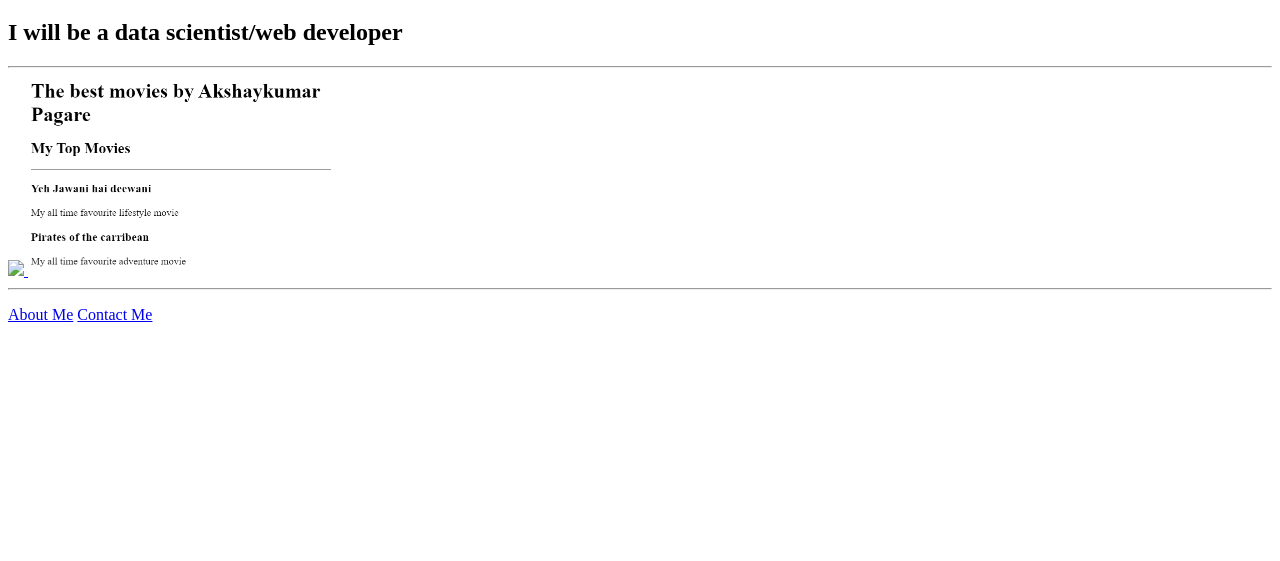
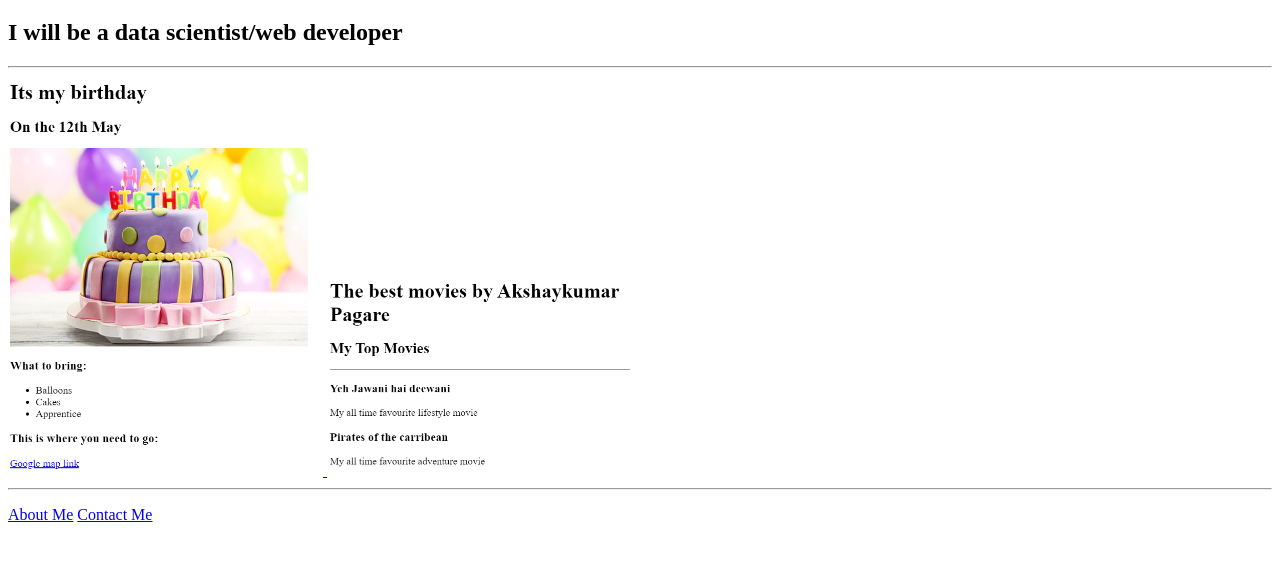
Before and after one commit to Akshaykumarcodes/html-portfolio, a plain HTML site: page index.html in a window 1280 px wide. Shown: the part 61-622 px from the top of the page. Drawn offline with Linux system fonts and the light colour scheme.

Commit message:
Update index.html

```diff
--- a/index.html
+++ b/index.html
@@ -11,7 +11,7 @@
     <h2>I will be a data scientist/web developer</h2>
     <hr/>
     <a href="./public/birthday-invite.html">
-        <img src="./assets/images/birthday-invite.png/" height="400" />
+        <img src="./assets/images/birthday-invite.png" height="400" />
     </a>
     <a href="./public/movie-ranking.html" />
         <img src="./assets/images/movie-ranking.png" height="200" />
```
